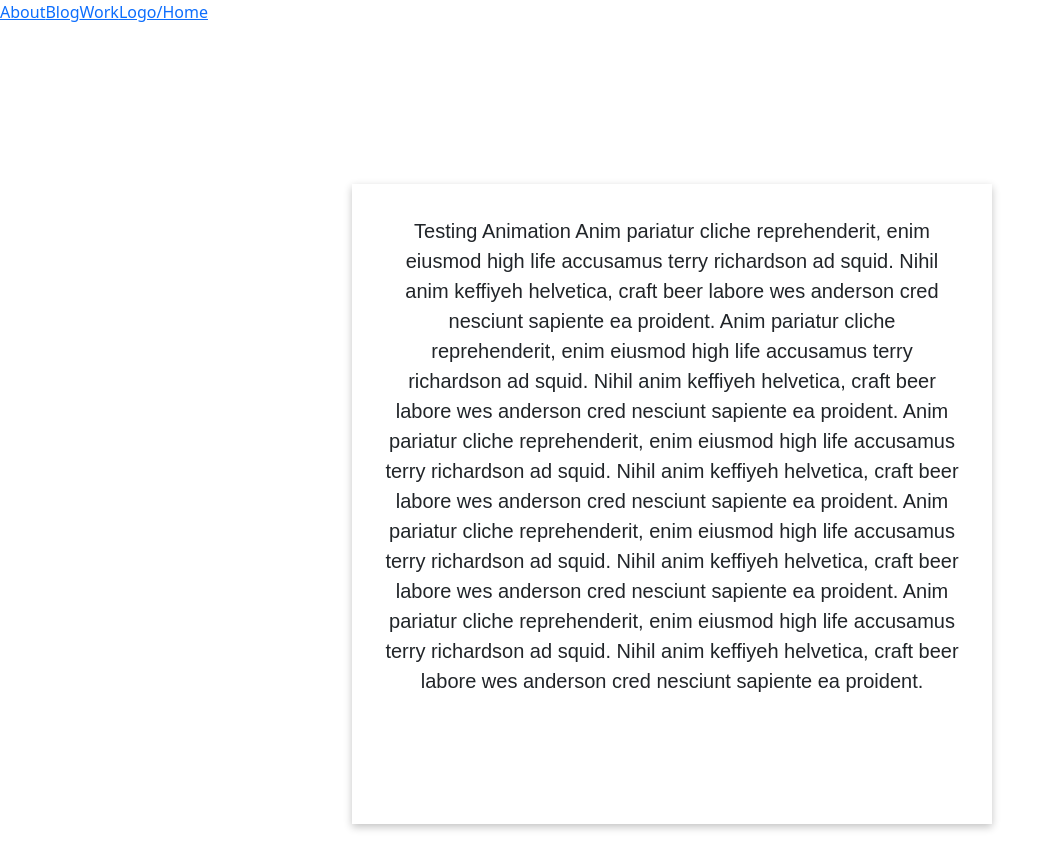
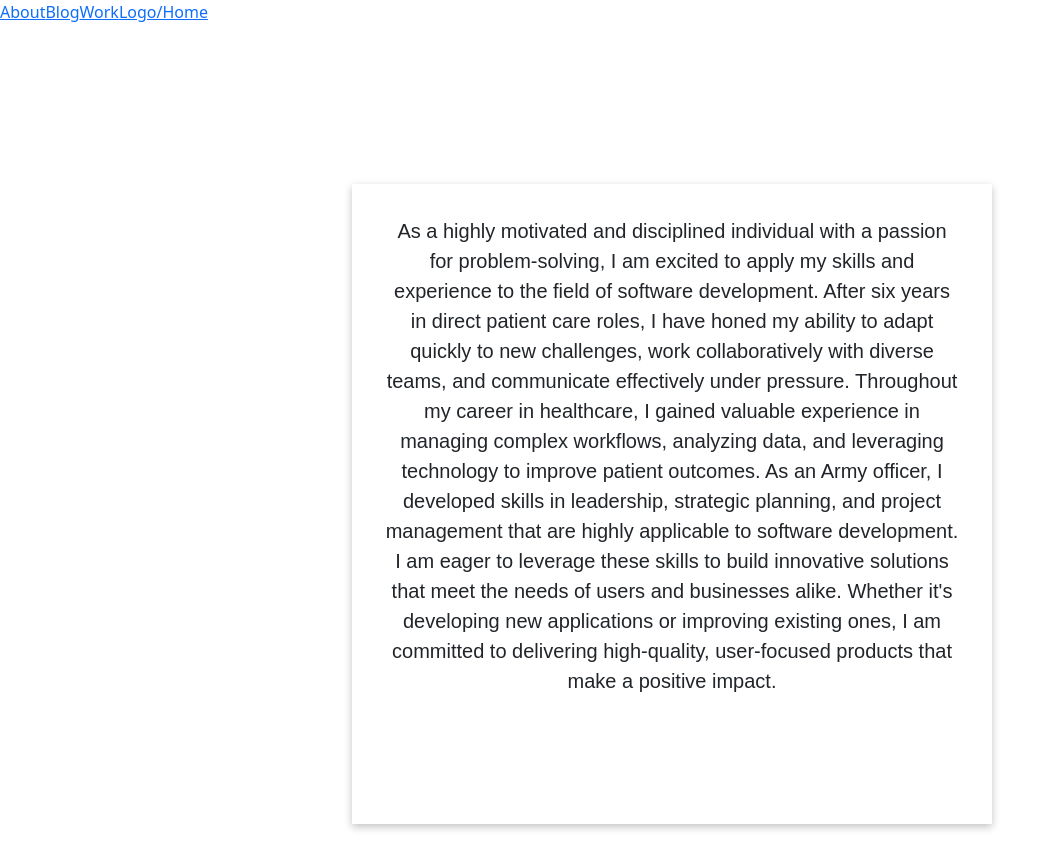
Before and after one commit to aogles/portfolio-webpage, a React (Create React App) app in the folder frontend/static/: page /about in a window 1280 px wide. Shown: the top 868 px of the page, without its empty margins (0-1058 px from the left). Built offline with nearby package versions, Linux system fonts and the light colour scheme.

Commit message:
add social icons to home page

```diff
--- a/frontend/static/src/App.css
+++ b/frontend/static/src/App.css
@@ -10,8 +10,8 @@ h1 {
   border-radius: 5px;
   padding: 3rem;
   margin: 5rem;
-  margin-top: 25rem;
-  background-color: antiquewhite;
+  margin-top: 2rem;
+  background-color: white;
   box-shadow: rgba(0, 0, 0, 0.24) 0px 3px 8px;
 }
 .contactTitle {
@@ -26,11 +26,30 @@ h1 {
   font-weight: 600;
   top: 4rem;
 }
+.Socials {
+  position: relative;
+  min-width: 8rem;
+  min-height: 25rem;
+  margin-left: 5rem;
+  margin-right: 5rem;
+  top: -8rem;
+  background-color: white;
+  padding: 2rem;
+  border-radius: 5px;
+}
+
+.Socials-text {
+  border: solid salmon 0.5px;
+  min-width: 8rem;
+  min-height: 25rem;
+  box-shadow: rgba(0, 0, 0, 0.24) 0px 3px 8px;
+}
 
 .home-image {
   position: relative;
   margin: 5rem;
   left: 25rem;
+  border: 2rem white solid;
 }
 
 .App {
--- a/frontend/static/src/App.js
+++ b/frontend/static/src/App.js
@@ -6,6 +6,7 @@ import Form from "react-bootstrap/Form";
 import { useEffect, useState } from "react";
 import Cookies from "js-cookie";
 import home from "./home.jpeg";
+import ReactDOM from "react-dom";
 
 function App() {
   const [contacts, setContacts] = useState("");
@@ -72,7 +73,21 @@ function App() {
         src={require("./home.jpeg")}
         style={{ width: 400, height: 400, borderRadius: 400 / 2 }}
       ></img>
-      <div className="Socials">Lets Connect!</div>
+      <div className="Socials">
+        <div className="Socials-text">
+          {" "}
+          <h2>Lets Connect </h2>
+          <p>
+            <img src="https://cdn3.iconfinder.com/data/icons/social-media-black-white-2/512/BW_Linkedin_glyph_svg-256.png"></img>
+          </p>
+          <p>
+            <img src="https://cdn4.iconfinder.com/data/icons/iconsimple-logotypes/512/github-512.png"></img>
+          </p>
+          <p>
+            <img src="https://encrypted-tbn0.gstatic.com/images?q=tbn:ANd9GcS1FzF6Xu9mFDEkhjdhSH92q0GN8sm3CKiEew&usqp=CAU"></img>
+          </p>
+        </div>
+      </div>
 
       <div className="contactForm">
         <p className="contactTitle">Leave your Contact information</p>
--- /dev/null
+++ b/frontend/static/src/babel.config.js
@@ -0,0 +1,5 @@
+module.exports = function (api) {
+  return {
+    plugins: ["macros"],
+  };
+};
--- a/frontend/static/src/components/About.js
+++ b/frontend/static/src/components/About.js
@@ -9,21 +9,20 @@ function About() {
       <Header />
       <article className="aboutMe">
         <div className="fadein-text">
-          Testing Animation Anim pariatur cliche reprehenderit, enim eiusmod
-          high life accusamus terry richardson ad squid. Nihil anim keffiyeh
-          helvetica, craft beer labore wes anderson cred nesciunt sapiente ea
-          proident. Anim pariatur cliche reprehenderit, enim eiusmod high life
-          accusamus terry richardson ad squid. Nihil anim keffiyeh helvetica,
-          craft beer labore wes anderson cred nesciunt sapiente ea proident.
-          Anim pariatur cliche reprehenderit, enim eiusmod high life accusamus
-          terry richardson ad squid. Nihil anim keffiyeh helvetica, craft beer
-          labore wes anderson cred nesciunt sapiente ea proident. Anim pariatur
-          cliche reprehenderit, enim eiusmod high life accusamus terry
-          richardson ad squid. Nihil anim keffiyeh helvetica, craft beer labore
-          wes anderson cred nesciunt sapiente ea proident. Anim pariatur cliche
-          reprehenderit, enim eiusmod high life accusamus terry richardson ad
-          squid. Nihil anim keffiyeh helvetica, craft beer labore wes anderson
-          cred nesciunt sapiente ea proident.
+          As a highly motivated and disciplined individual with a passion for
+          problem-solving, I am excited to apply my skills and experience to the
+          field of software development. After six years in direct patient care
+          roles, I have honed my ability to adapt quickly to new challenges,
+          work collaboratively with diverse teams, and communicate effectively
+          under pressure. Throughout my career in healthcare, I gained valuable
+          experience in managing complex workflows, analyzing data, and
+          leveraging technology to improve patient outcomes. As an Army officer,
+          I developed skills in leadership, strategic planning, and project
+          management that are highly applicable to software development. I am
+          eager to leverage these skills to build innovative solutions that meet
+          the needs of users and businesses alike. Whether it's developing new
+          applications or improving existing ones, I am committed to delivering
+          high-quality, user-focused products that make a positive impact.
         </div>
       </article>
     </div>
```
Also changed, not shown: package.json (added, +10 -0 lines), 2 other files (tests, documents, lock files or other folders).
